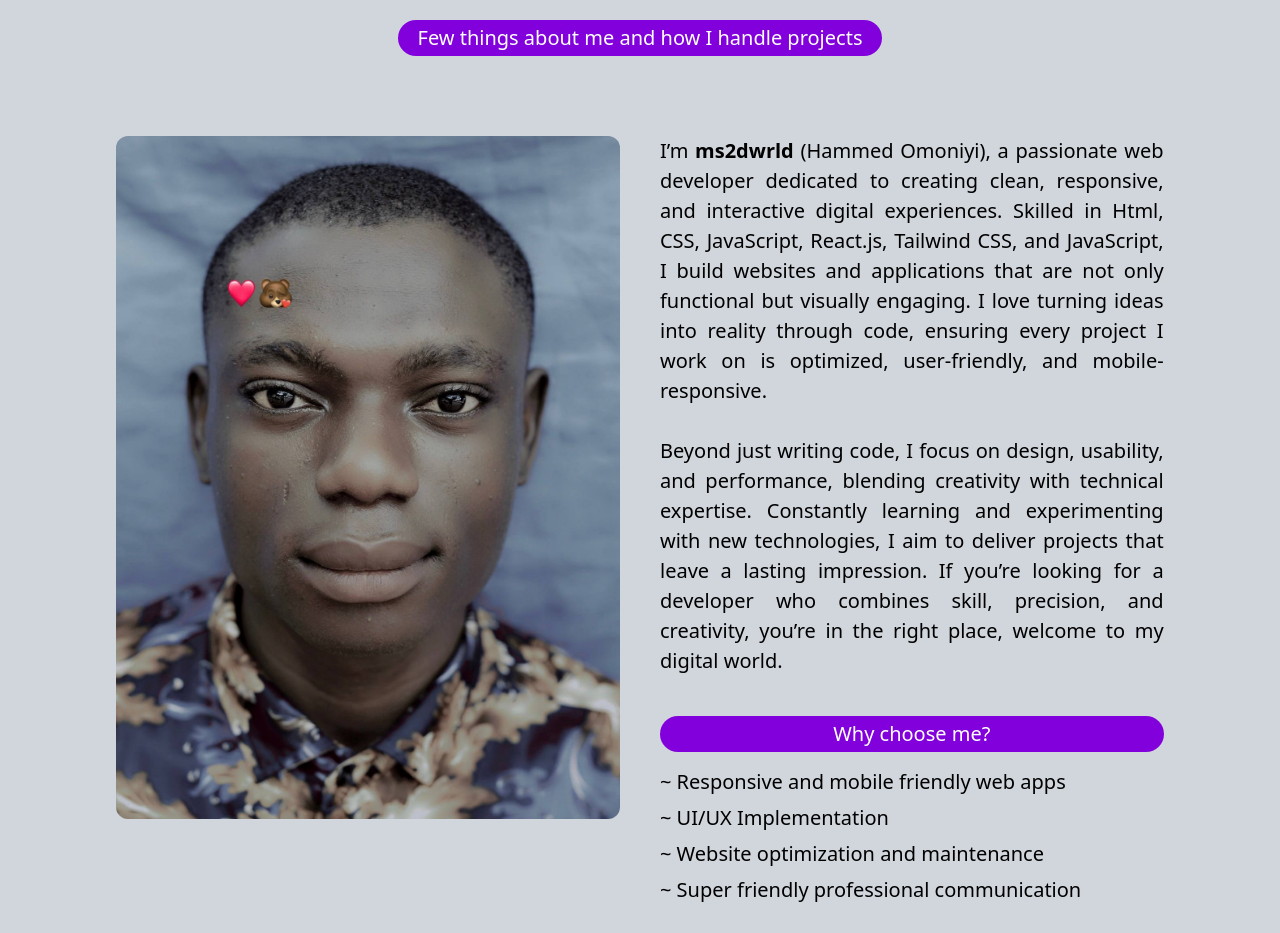
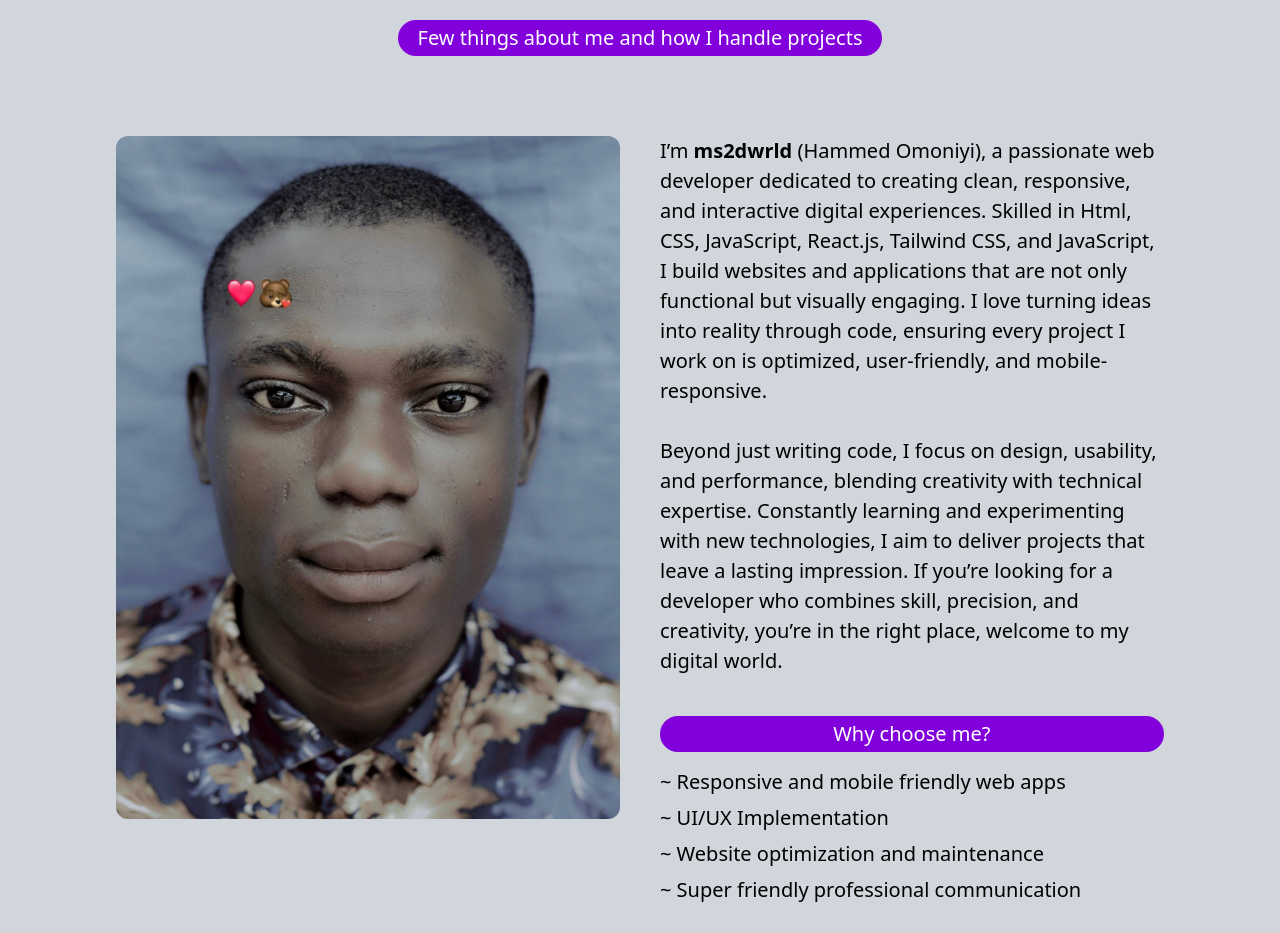
Before and after one commit to MORESUCCESS/react-portfolio, a React (Vite) app: page / in a window 1280 px wide. Shown: the part 960-1893 px from the top of the page. Built offline with nearby package versions, Linux system fonts and the light colour scheme.

Commit message:
Adjusted the text on the about me page

```diff
--- a/src/pages/home.jsx
+++ b/src/pages/home.jsx
@@ -130,7 +130,7 @@ const techItem = {
             </div>
 
             <div>
-              <p className="lg:text-[20px] text-justify">
+              <p className="lg:text-[20px]">
                 I’m <b>ms2dwrld</b> (Hammed Omoniyi), a passionate web developer dedicated to creating clean, responsive, and interactive digital experiences. Skilled in Html, CSS, JavaScript, React.js, Tailwind CSS, and JavaScript, I build websites and applications that are not only functional but visually engaging. I love turning ideas into reality through code, ensuring every project I work on is optimized, user-friendly, and mobile-responsive.
 
                 <br/><br/>Beyond just writing code, I focus on design, usability, and performance, blending creativity with technical expertise. Constantly learning and experimenting with new technologies, I aim to deliver projects that leave a lasting impression.
```
